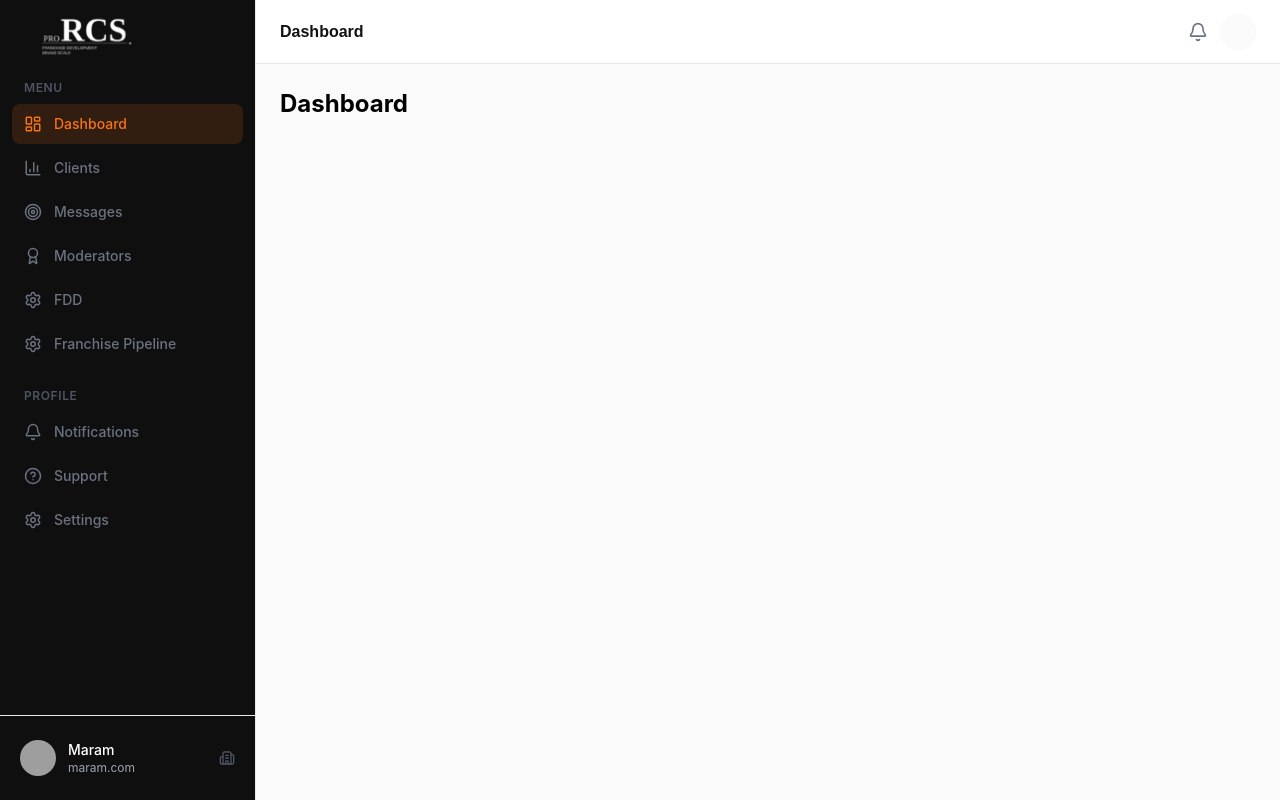
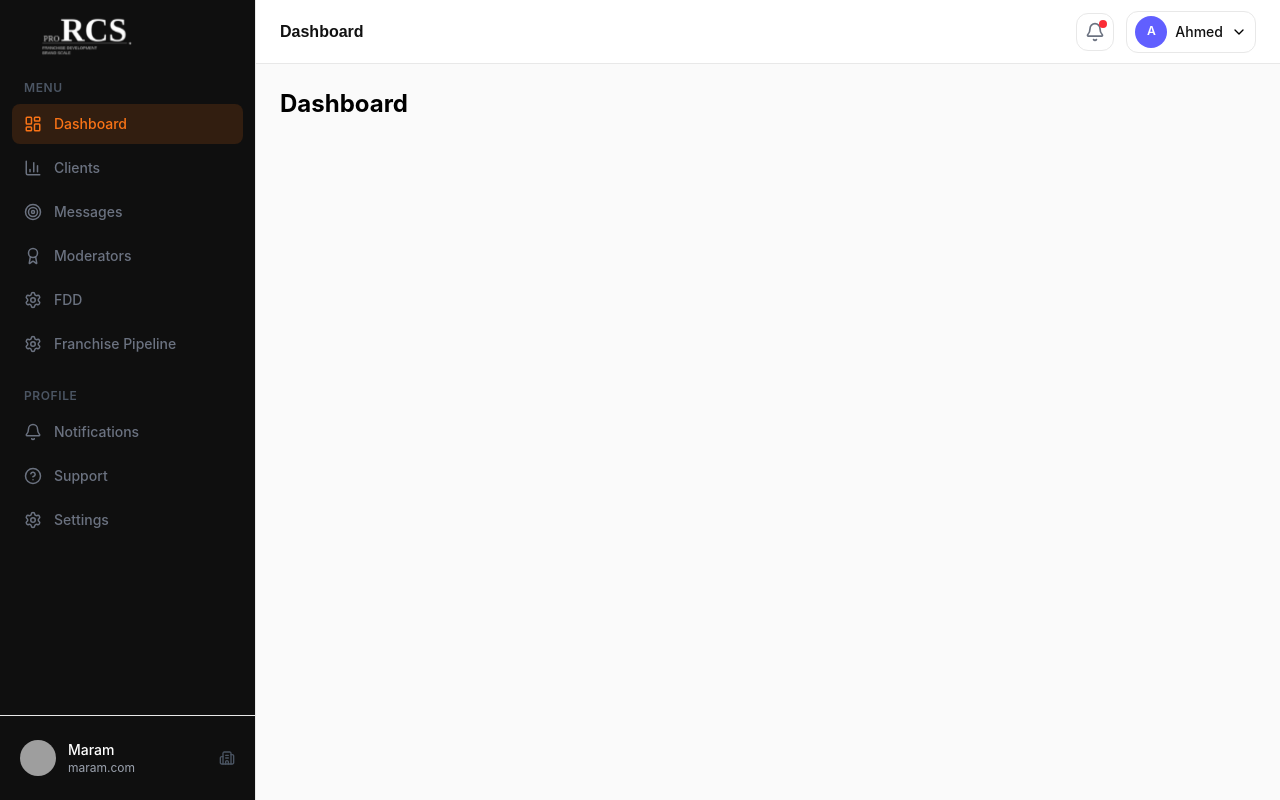
Before and after one commit to hamza-nafasat/rcs-frontend, a React (Vite) app: page /dashboard in a window 1280 px wide. Built offline with nearby package versions, Linux system fonts and the light colour scheme; grey boxes are pictures that could not be loaded.

Commit message:
Header Updated with Dropdown and bell icon

```diff
--- a/src/components/layouts/Header.jsx
+++ b/src/components/layouts/Header.jsx
@@ -1,6 +1,11 @@
 import { Menu, Bell } from "lucide-react";
+import UserMenu from "../shared/UserMenu";
 
-const Header = ({ onMenuClick, title = "Dashboard" }) => {
+const Header = ({
+  onMenuClick,
+  title = "Dashboard",
+  hasNotifications = true,
+}) => {
   return (
     <header
       className="sticky top-0 z-20 flex h-16 items-center gap-4 border-b bg-white px-4 lg:px-6"
@@ -18,15 +23,22 @@ const Header = ({ onMenuClick, title = "Dashboard" }) => {
       <h1 className="card-heading truncate">{title}</h1>
 
       <div className="ml-auto flex items-center gap-3">
+        {/* Notifications */}
         <button
           type="button"
-          className="text-secondary"
+          className="relative cursor-pointer rounded-xl border border-[#E8E8E8] p-2 text-secondary hover:bg-gray-50"
           aria-label="Notifications"
+          title="Notifications"
         >
           <Bell size={20} />
+
+          {hasNotifications && (
+            <span className="absolute right-1.5 top-1.5 h-2 w-2 rounded-full bg-red-500" />
+          )}
         </button>
 
-        <div className="h-9 w-9 rounded-full bg-(--color-bg-active)" />
+        {/* User Menu */}
+        <UserMenu name="Ahmed" />
       </div>
     </header>
   );
```
